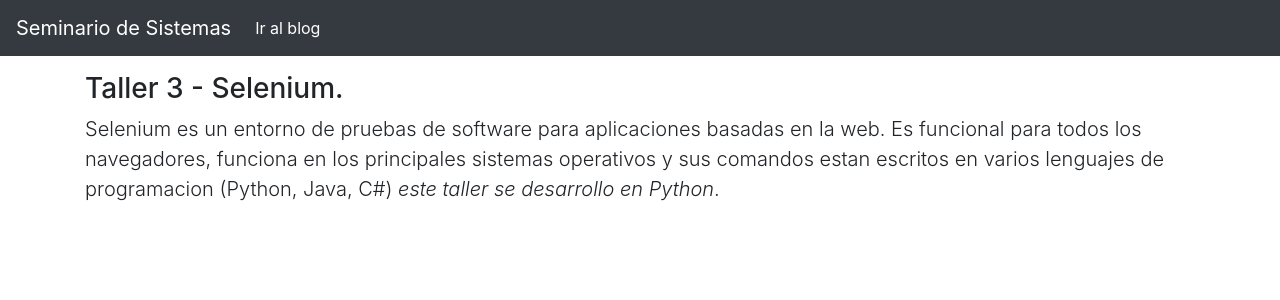
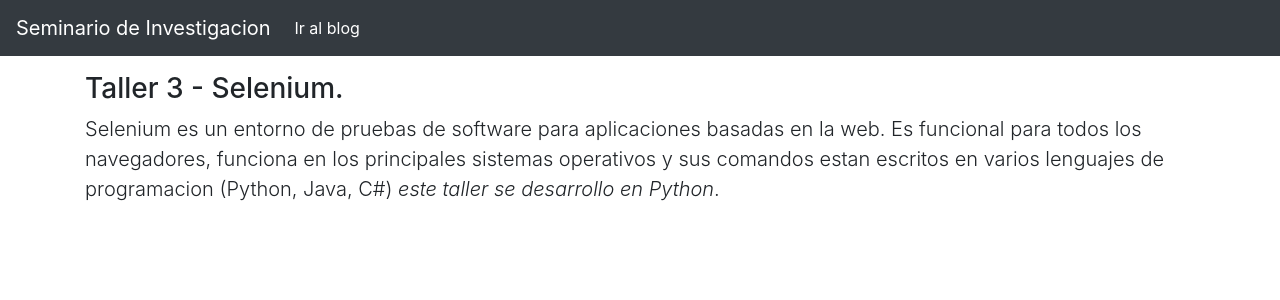
Before and after one commit to raulxiloj/TestingISTQB, a Flask app: page / in a window 1280 px wide. Shown: the top 300 px of the page. Run offline with Flask 2, Linux system fonts and the light colour scheme.

Commit message:
[Taller 3] Fix en el nombre del navbar

```diff
--- a/Selenium/plantilla/templates/blog.html
+++ b/Selenium/plantilla/templates/blog.html
@@ -14,7 +14,7 @@
 <body>
 
     <nav class="navbar navbar-expand-lg navbar-dark bg-dark">
-        <a class="navbar-brand" href="{{ url_for('homepage') }}">Seminario de Sistemas</a>
+        <a class="navbar-brand" href="{{ url_for('homepage') }}">Seminario de Investigacion</a>
         <button class="navbar-toggler" type="button" data-toggle="collapse" data-target="#navbarNav" aria-controls="navbarNav" aria-expanded="false" aria-label="Toggle navigation">
           <span class="navbar-toggler-icon"></span>
         </button>
--- a/Selenium/plantilla/templates/home.html
+++ b/Selenium/plantilla/templates/home.html
@@ -8,7 +8,7 @@
 
 
         <nav class="navbar navbar-expand-lg navbar-dark bg-dark">
-            <a class="navbar-brand" href="{{ url_for('homepage') }}">Seminario de Sistemas</a>
+            <a class="navbar-brand" href="{{ url_for('homepage') }}">Seminario de Investigacion</a>
             <button class="navbar-toggler" type="button" data-toggle="collapse" data-target="#navbarNav" aria-controls="navbarNav" aria-expanded="false" aria-label="Toggle navigation">
               <span class="navbar-toggler-icon"></span>
             </button>
--- a/Selenium/plantilla/templates/new_post.html
+++ b/Selenium/plantilla/templates/new_post.html
@@ -5,7 +5,7 @@
 </head>
 <body>
     <nav class="navbar navbar-expand-lg navbar-dark bg-dark">
-        <a class="navbar-brand" href="{{ url_for('homepage') }}">Seminario de Sistemas</a>
+        <a class="navbar-brand" href="{{ url_for('homepage') }}">Seminario de Investigacion</a>
         <button class="navbar-toggler" type="button" data-toggle="collapse" data-target="#navbarNav" aria-controls="navbarNav" aria-expanded="false" aria-label="Toggle navigation">
           <span class="navbar-toggler-icon"></span>
         </button>
--- a/Selenium/plantilla/templates/post.html
+++ b/Selenium/plantilla/templates/post.html
@@ -7,7 +7,7 @@
     <body>
 
         <nav class="navbar navbar-expand-lg navbar-dark bg-dark">
-            <a class="navbar-brand" href="{{ url_for('homepage') }}">Seminario de Sistemas</a>
+            <a class="navbar-brand" href="{{ url_for('homepage') }}">Seminario de Investigacion</a>
             <button class="navbar-toggler" type="button" data-toggle="collapse" data-target="#navbarNav" aria-controls="navbarNav" aria-expanded="false" aria-label="Toggle navigation">
               <span class="navbar-toggler-icon"></span>
             </button>
```
